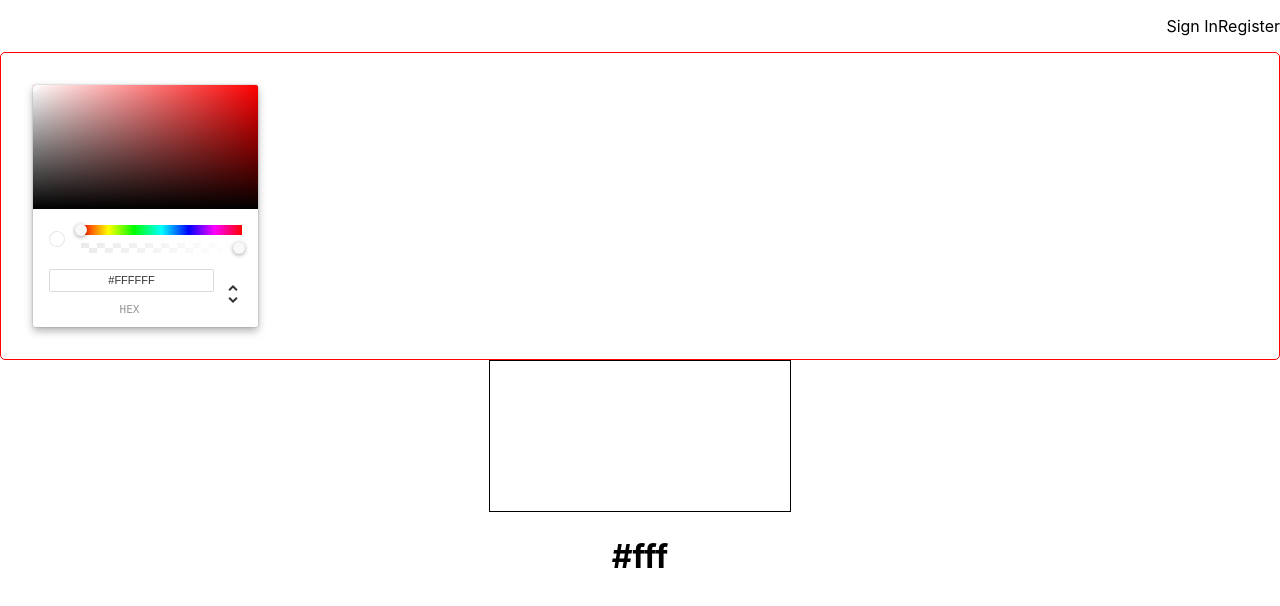
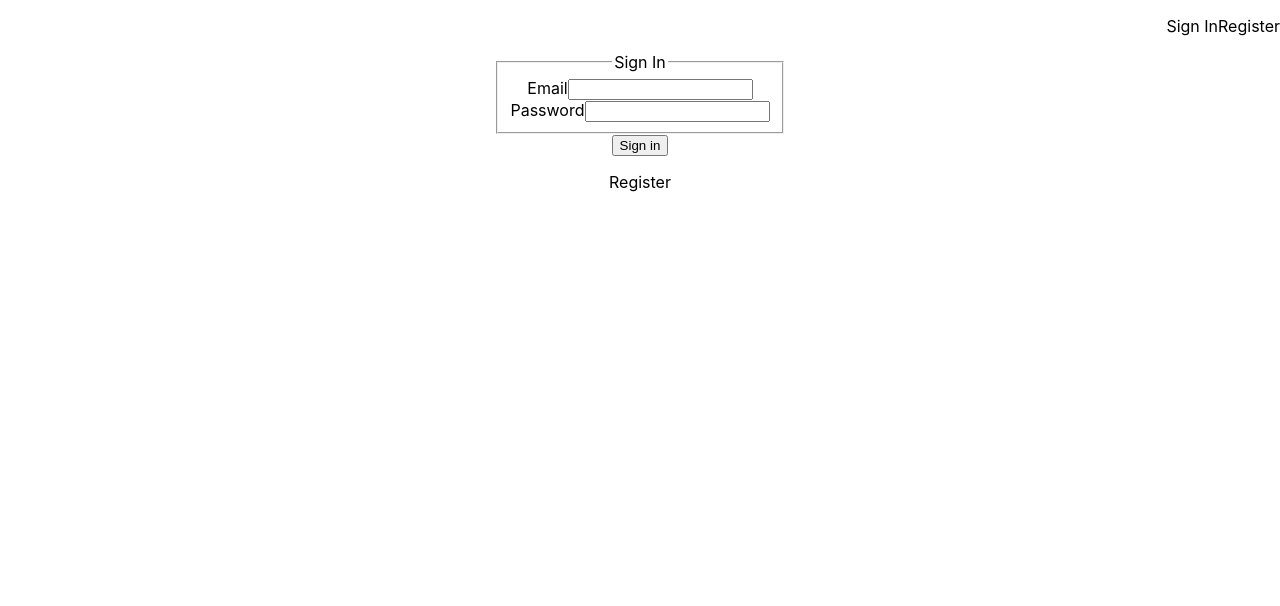
Before and after one commit to Shoozle/React-Story-Creator, a React (Create React App) app: page / in a window 1280 px wide. Shown: the top 606 px of the page. Built offline with nearby package versions, Linux system fonts and the light colour scheme; the HTML template or start-up script is replaced by a standard one.

Commit message:
Routing done

```diff
--- a/src/App.js
+++ b/src/App.js
@@ -3,6 +3,8 @@
 import DrawingCanvas from './components/DrawingCanvas/DrawingCanvas';
 import Toolbox from './components/Toolbox/Toolbox';
 import Navigation from './components/Navigation/Navigation';
+import Signin from './components/Signin/Signin';
+import Register from './components/Register/Register';
 import { ChromePicker } from 'react-color';
 import './App.css';
 
@@ -24,18 +26,36 @@
         console.log(this.state.background);
     }
 
+    onRouteChange = (route) => {
+        if (route === 'signout') {
+          this.setState({isSignedIn: false})
+        } else if (route === 'home'){
+          this.setState({isSignedIn: true})
+        }
+        this.setState({route : route});
+      }
+
     render() {
+        const { background, isSignedIn, route } = this.state;
         return (
             <div className="App">
-            <Navigation />
+            <Navigation isSignedIn={isSignedIn} onRouteChange={this.onRouteChange}/>
+            {
+                route === 'home'
+                ?
+                <div>
                 <div className="toolbox">
                 <ChromePicker
-                    color={this.state.background}
+                    color={background}
                     onChange={this.handleChangeComplete}
                 />
                 </div>
-                <DrawingCanvas brushcolor={this.state.background} />
-                <h1>{this.state.background}</h1>
+                <DrawingCanvas brushcolor={background} />
+                </div>
+                : ( route === 'signin' ? <Signin onRouteChange={this.onRouteChange}/> :
+                <Register onRouteChange={this.onRouteChange} />)
+
+            }
             </div>
         );
     }
--- /dev/null
+++ b/src/components/Register/Register.js
@@ -0,0 +1,36 @@
+import React from 'react';
+
+const Register = ({ onRouteChange }) => {
+    return (
+        <article className="br3 ba b--black-10 mv4 w-100 w-50-m w-25-l mw6 shadow-5 center">
+        <main className="pa4 black-80">
+            <div className="measure">
+                <fieldset id="sign_up" className="ba b--transparent ph0 mh0">
+                    <legend className="f1 fw6 ph0 mh0">Register</legend>
+                    <div className="mt3">
+                        <label className="db fw6 lh-copy f6" htmlfor="email-address">Name</label>
+                        <input className="pa2 input-reset ba bg-transparent hover-bg-black hover-white w-100" type="text" name="name" id="name" />
+                    </div>
+                    <div className="mt3">
+                        <label className="db fw6 lh-copy f6" htmlfor="email-address">Email</label>
+                        <input className="pa2 input-reset ba bg-transparent hover-bg-black hover-white w-100" type="email" name="email-address" id="email-address" />
+                    </div>
+                    <div className="mv3">
+                        <label className="db fw6 lh-copy f6" htmlfor="password">Password</label>
+                        <input className="b pa2 input-reset ba bg-transparent hover-bg-black hover-white w-100" type="password" name="password" id="password" />
+                    </div>
+                </fieldset>
+                <div className="">
+                    <input className="b ph3 pv2 input-reset ba b--black bg-transparent grow pointer f6 dib"
+                    type="submit"
+                    value="Register"
+                    onClick={() => onRouteChange('home')}
+                    />
+                </div>
+            </div>
+        </main>
+    </article>
+    );
+}
+
+export default Register;
--- /dev/null
+++ b/src/components/Signin/Signin.js
@@ -0,0 +1,35 @@
+import React from 'react';
+
+const Signin = ({ onRouteChange }) => {
+    return (
+        <article className="br3 ba b--black-10 mv4 w-100 w-50-m w-25-l mw6 shadow-5 center">
+        <main className="pa4 black-80">
+            <div className="measure">
+                <fieldset id="sign_up" className="ba b--transparent ph0 mh0">
+                    <legend className="f1 fw6 ph0 mh0">Sign In</legend>
+                    <div className="mt3">
+                        <label className="db fw6 lh-copy f6" htmlfor="email-address">Email</label>
+                        <input className="pa2 input-reset ba bg-transparent hover-bg-black hover-white w-100" type="email" name="email-address" id="email-address" />
+                    </div>
+                    <div className="mv3">
+                        <label className="db fw6 lh-copy f6" htmlfor="password">Password</label>
+                        <input className="b pa2 input-reset ba bg-transparent hover-bg-black hover-white w-100" type="password" name="password" id="password" />
+                    </div>
+                </fieldset>
+                <div className="">
+                    <input className="b ph3 pv2 input-reset ba b--black bg-transparent grow pointer f6 dib"
+                    type="submit"
+                    value="Sign in"
+                    onClick={() => onRouteChange('home')}
+                    />
+                </div>
+                <div className="lh-copy mt3">
+                    <p onClick={() => onRouteChange('register')} href="#0" className="f6 link dim black db pointer">Register</p>
+                </div>
+            </div>
+        </main>
+    </article>
+    );
+}
+
+export default Signin;
```
Also changed, not shown: src/components/Register/Register.css (added).
